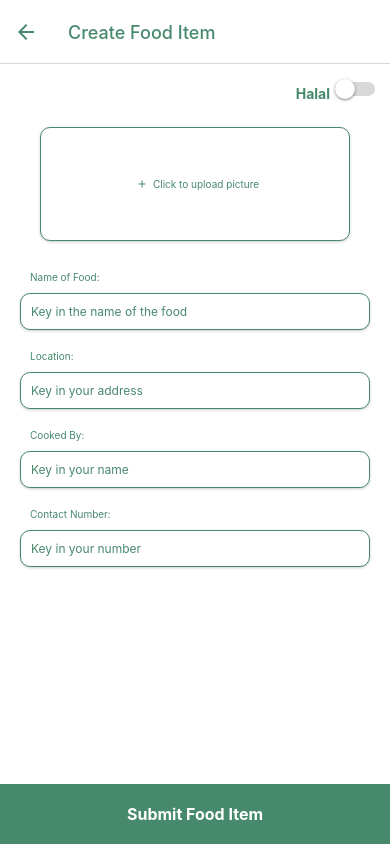
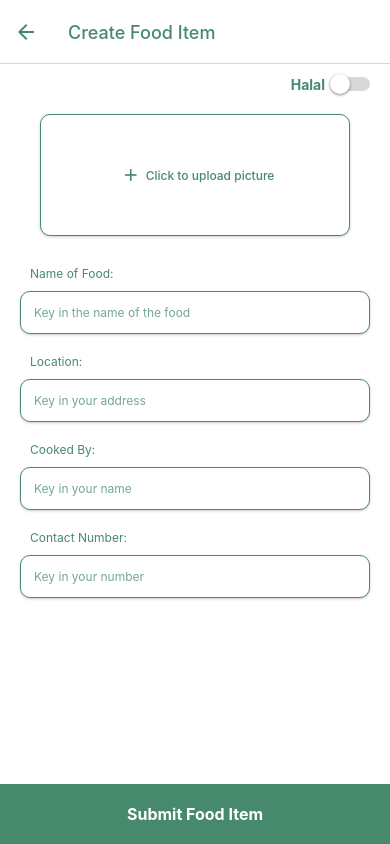
Before and after one commit to venuslimm/FoodSave, a React Native app: screen /PostForm in a window 390 px wide. Built offline with nearby package versions, Linux system fonts and the light colour scheme.

Commit message:
Fix post form

```diff
--- a/data/db.json
+++ b/data/db.json
@@ -2,6 +2,7 @@
   "posts": [
     {
       "id": 1,
+      "image": "",
       "foodName": "Chicken Rice",
       "location": "Jurong East",
       "postedBy": "Mary",
@@ -9,12 +10,14 @@
     },
     {
       "id": 2,
+      "image": "",
       "foodName": "Chicken Rice",
       "location": "Lorong Chuan",
       "postedBy": "Mary",
       "contact": "91234567"
     },
     {
+      "image": "",
       "foodName": "Char Siew Rice",
       "location": "Bukit Batok",
       "postedBy": "Jack",
--- a/screens/Home/Home.js
+++ b/screens/Home/Home.js
@@ -11,6 +11,8 @@ import {
 import React from "react";
 import Item from "./Item";
 import Icon from "react-native-vector-icons/MaterialIcons";
+
+const axios = require("axios").default;
 
 export default function Home({ navigation }) {
   return (
--- a/screens/PostForm/PostForm.js
+++ b/screens/PostForm/PostForm.js
@@ -1,12 +1,21 @@
-import { StyleSheet, Switch, Text, ScrollView, View, TouchableOpacity, TextInput, Image } from "react-native";
+import {
+  StyleSheet,
+  Switch,
+  Text,
+  ScrollView,
+  View,
+  TouchableOpacity,
+  TextInput,
+  Image,
+} from "react-native";
 import Icon from "react-native-vector-icons/MaterialIcons";
-import React, { useState }  from "react";
-import * as ImagePicker from 'expo-image-picker';
-import * as FileSystem from 'expo-file-system';
+import React, { useState } from "react";
+import * as ImagePicker from "expo-image-picker";
+import * as FileSystem from "expo-file-system";
 
 export default function PostForm({ navigation, route }) {
   const [isEnabled, setIsEnabled] = useState(false);
-  	const toggleSwitch = () => setIsEnabled(previousState => !previousState);
+  const toggleSwitch = () => setIsEnabled((previousState) => !previousState);
   const [nameOfFood, setNameOfFood] = React.useState("");
   const [location, setLocation] = React.useState("");
   const [cookedBy, setCookedBy] = React.useState("");
@@ -14,7 +23,8 @@ export default function PostForm({ navigation, route }) {
   const [selectedImage, setSelectedImage] = React.useState(null);
 
   let openImagePickerAsync = async () => {
-		let permissionResult = await ImagePicker.requestMediaLibraryPermissionsAsync();
+    let permissionResult =
+      await ImagePicker.requestMediaLibraryPermissionsAsync();
 
     if (permissionResult.granted === false) {
       alert("Permission to access camera roll is required!");
@@ -27,12 +37,12 @@ export default function PostForm({ navigation, route }) {
       return;
     }
 
-		const base64 = await FileSystem.readAsStringAsync(pickerResult.uri, { encoding: 'base64' });
-
-		console.log(base64)
+    const base64 = await FileSystem.readAsStringAsync(pickerResult.uri, {
+      encoding: "base64",
+    });
 
     setSelectedImage({ localUri: pickerResult.uri });
-	}
+  };
 
   return (
     <View style={styles.container}>
@@ -50,29 +60,34 @@ export default function PostForm({ navigation, route }) {
         </View>
 
         {/* Add image Button */}
-				{selectedImage !== null ?
-				<TouchableOpacity style={styles.imageTouchable} onPress={openImagePickerAsync}>
-					<Image source={{ uri: selectedImage.localUri }} style={styles.thumbnail}/>
+        {selectedImage !== null ? (
+          <TouchableOpacity
+            style={styles.imageContainer}
+            onPress={openImagePickerAsync}
+          >
+            <Image
+              source={{ uri: selectedImage.localUri }}
+              style={styles.image}
+            />
           </TouchableOpacity>
-					:
-					<TouchableOpacity style={styles.imageButton} onPress={openImagePickerAsync}>
-						<Icon
-							name={"add"}
-							style={styles.icon}
-							color="#47896D"
-						/>
+        ) : (
+          <TouchableOpacity
+            style={styles.imageButton}
+            onPress={openImagePickerAsync}
+          >
+            <Icon name={"add"} style={styles.icon} color="#47896D" />
             <Text style={styles.imageText}>Click to upload picture</Text>
           </TouchableOpacity>
-				}
-
+        )}
 
         {/* Start of Form */}
         <View style={styles.textInput}>
           <Text style={styles.inputText}>Name of Food:</Text>
           <TextInput
-						placeholder='Key in the name of the food'
+            placeholder="Key in the name of the food"
+            placeholderTextColor={"rgba(71, 137, 109, 0.75)"}
             style={styles.input}
-						autoCapitalize='words'
+            autoCapitalize="words"
             onChangeText={setNameOfFood}
             value={nameOfFood}
           />
@@ -80,9 +95,10 @@ export default function PostForm({ navigation, route }) {
         <View style={styles.textInput}>
           <Text style={styles.inputText}>Location:</Text>
           <TextInput
-						placeholder='Key in your address'
+            placeholder="Key in your address"
+            placeholderTextColor={"rgba(71, 137, 109, 0.75)"}
             style={styles.input}
-						autoCapitalize='words'
+            autoCapitalize="words"
             onChangeText={setLocation}
             value={location}
           />
@@ -90,9 +106,10 @@ export default function PostForm({ navigation, route }) {
         <View style={styles.textInput}>
           <Text style={styles.inputText}>Cooked By:</Text>
           <TextInput
-						placeholder='Key in your name'
+            placeholder="Key in your name"
+            placeholderTextColor={"rgba(71, 137, 109, 0.75)"}
             style={styles.input}
-						autoCapitalize='words'
+            autoCapitalize="words"
             onChangeText={setCookedBy}
             value={cookedBy}
           />
@@ -100,18 +117,17 @@ export default function PostForm({ navigation, route }) {
         <View style={styles.textInput}>
           <Text style={styles.inputText}>Contact Number:</Text>
           <TextInput
-						placeholder='Key in your number'
+            placeholder="Key in your number"
+            placeholderTextColor={"rgba(71, 137, 109, 0.75)"}
             style={styles.input}
-						autoCapitalize='words'
+            autoCapitalize="words"
             onChangeText={setContactNumber}
             value={contactNumber}
-						keyboardType='numeric'
+            keyboardType="numeric"
           />
         </View>
       </ScrollView>
-			<TouchableOpacity
-				style={styles.addFoodButton}
-			>
+      <TouchableOpacity style={styles.addFoodButton}>
         <Text style={styles.addFoodText}>Submit Food Item</Text>
       </TouchableOpacity>
     </View>
@@ -125,19 +141,19 @@ const styles = StyleSheet.create({
   },
   icon: {
     marginHorizontal: 5,
+    fontSize: 20,
   },
   switchButton: {
-		margin: 5,
-		padding: 10,
+    marginVertical: 10,
+    marginHorizontal: 20,
     flexDirection: "row",
     justifyContent: "flex-end",
-		alignItems: "flex-center",
+    alignItems: "center",
   },
   switchText: {
-		paddingTop: 6,
     paddingRight: 5,
     color: "#47896D",
-		fontWeight: "bold"
+    fontWeight: "bold",
   },
   imageButton: {
     flex: 1,
@@ -147,7 +163,7 @@ const styles = StyleSheet.create({
     alignItems: "center",
     color: "#47896D",
     flexDirection: "row",
-		borderWidth: 1,
+    borderWidth: 1.5,
     borderColor: "#47896D",
     padding: 50,
     marginTop: 10,
@@ -161,11 +177,12 @@ const styles = StyleSheet.create({
     shadowRadius: 3,
 
     // android (Android +5.0)
-		elevation: 3
+    elevation: 3,
   },
   imageText: {
     color: "#47896D",
-		fontSize: 10
+    fontSize: 12,
+    fontWeight: "500",
   },
   addFoodButton: {
     height: 60,
@@ -176,7 +193,7 @@ const styles = StyleSheet.create({
   addFoodText: {
     color: "#FFFFFF",
     fontSize: 16,
-		fontWeight: "bold"
+    fontWeight: "bold",
   },
   input: {
     flex: 1,
@@ -186,9 +203,9 @@ const styles = StyleSheet.create({
     alignItems: "center",
     color: "#47896D",
     flexDirection: "row",
-		borderWidth: 1,
+    borderWidth: 1.5,
     borderColor: "#47896D",
-		padding: 10,
+    padding: 13,
     marginTop: 10,
     fontSize: 12,
 
@@ -198,26 +215,34 @@ const styles = StyleSheet.create({
     shadowRadius: 3,
 
     // android (Android +5.0)
-		elevation: 3
+    elevation: 3,
   },
   inputText: {
     color: "#47896D",
-		fontSize: 10,
-		marginLeft: 10
+    fontSize: 12,
+    marginLeft: 10,
   },
   textInput: {
     marginTop: 20,
     marginLeft: 20,
-          marginRight: 20
+    marginRight: 20,
   },
   thumbnail: {
     borderRadius: 10,
-		height: '100%',
-		width: '100%'
+    height: "100%",
+    width: "100%",
   },
-	  imageTouchable: {
-		alignItems: 'center',
-		marginLeft: 40,
-		marginRight: 40
-	}
+  imageContainer: {
+    borderRadius: 10,
+    overflow: "hidden",
+    alignSelf: "center",
+    marginBottom: 10,
+
+    borderWidth: 1.5,
+    borderColor: "#47896D",
+  },
+  image: {
+    height: 135,
+    width: 155,
+  },
 });
```
Also changed, not shown: package.json (+4 -3 lines), 1 other file (tests, documents, lock files or other folders). Lines whose indentation alone changed are shown as unchanged.
